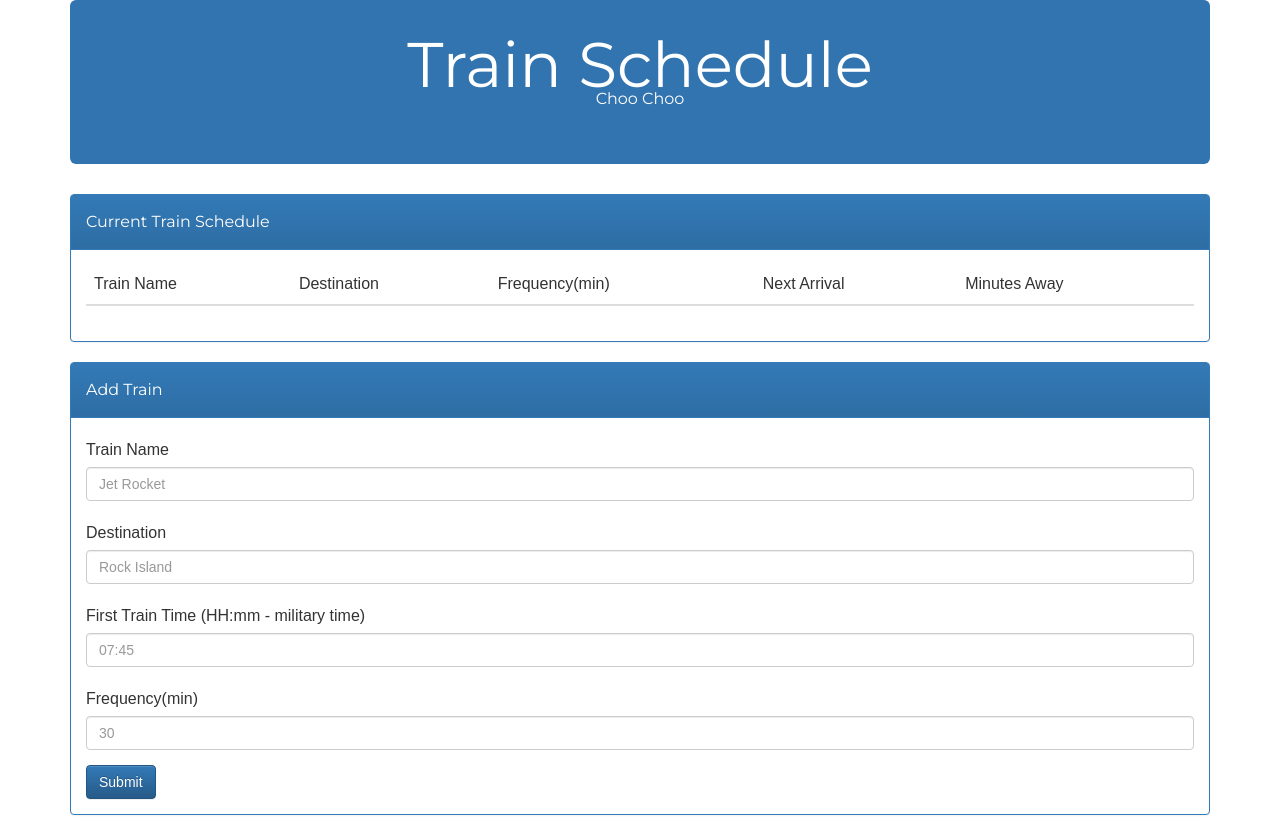
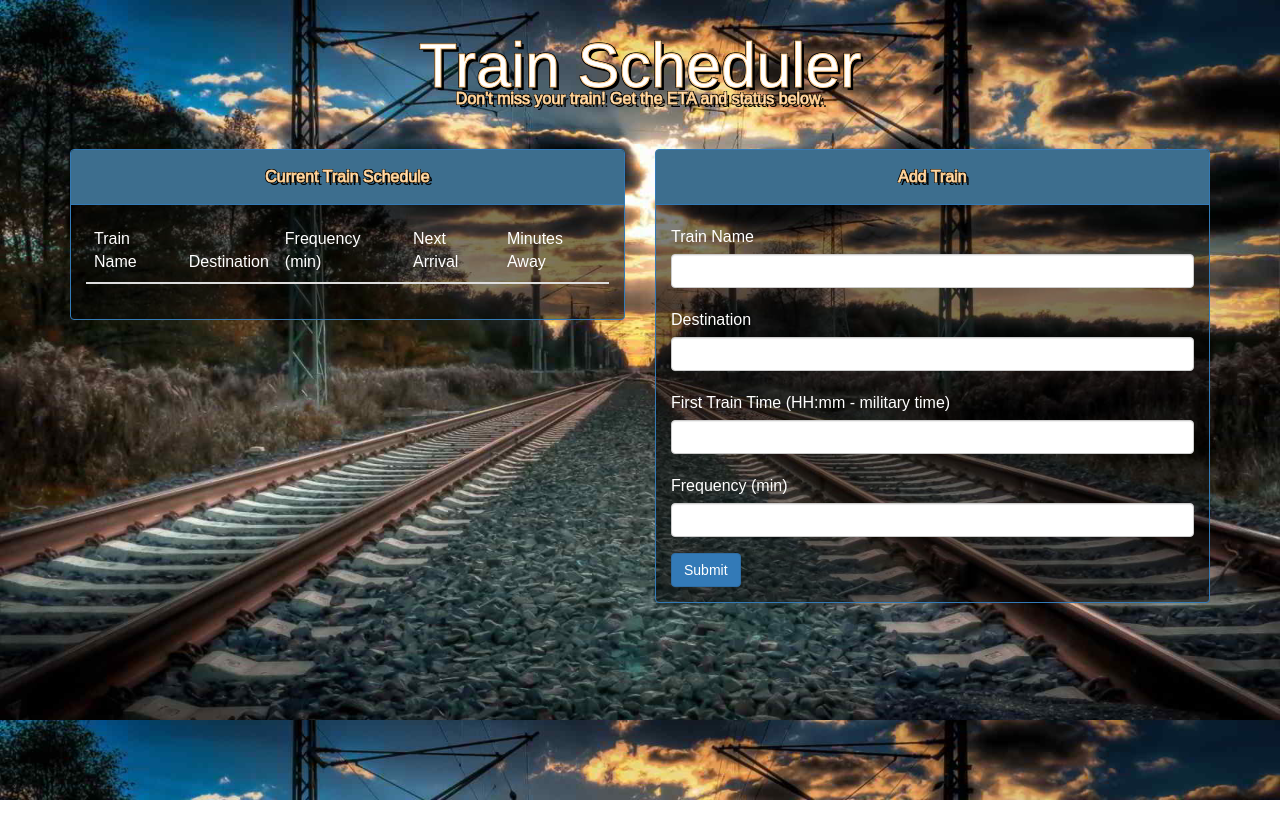
Before and after one commit to winniemlau/trainSchedule, a PHP site: page / in a window 1280 px wide. After the commit the page ends 800 px from the top, so only its background shows below. Run offline with PHP 8.4, Linux system fonts and the light colour scheme; lists and menus that the app fills with data are empty; some libraries are stand-ins or nearby versions.

Commit message:
logic and layout changes

```diff
--- a/assets/css/style.css
+++ b/assets/css/style.css
@@ -2,8 +2,41 @@ body {
 	font-size: 16px;
 	line-height: 34px;
 	font-family: 'Arial', 'Helvetica Neue', Helvetica, sans-serif;
+  background-image: url(../images/trainsun.jpg);
+  background-size: cover;
+	overflow: hidden;
+	color: white
 }
 
 h1, h3 {
+   -webkit-text-stroke: 1px #fbc886;
+   color: white;
+   text-shadow:
+       3px 3px 0 #000,
+     -1px -1px 0 #000,
+      1px -1px 0 #000,
+      -1px 1px 0 #000,
+       1px 1px 0 #000;
 	font-family: 'Montserrat', sans-serif;
+	text-align: center;
 }
+
+.row {
+	margin-top: -45px;
+}
+
+.panel-primary{
+	background-color: rgba(0,0,0,.5);
+}
+
+.panel-primary >.panel-heading {
+	background-color: #3d6e8e;
+}
+
+button{
+	background-color: # #3d6e8e;
+}
+
+#trainTable tr:hover td {
+background-color: transparent;
+}
--- a/index.html
+++ b/index.html
@@ -1,41 +1,35 @@
-
-<html>
+<!DOCTYPE html>
+<html lang="en">
 <head>
-    <title>Train Schedule</title>
-    <script src="https://ajax.googleapis.com/ajax/libs/jquery/1.12.0/jquery.min.js"></script>
+	<meta charset="UTF-8">
+	<title>Train Scheduler</title>
 	<!-- Latest compiled and minified CSS -->
 	<link rel="stylesheet" href="https://maxcdn.bootstrapcdn.com/bootstrap/3.3.6/css/bootstrap.min.css" integrity="sha384-1q8mTJOASx8j1Au+a5WDVnPi2lkFfwwEAa8hDDdjZlpLegxhjVME1fgjWPGmkzs7" crossorigin="anonymous">
-
+	<link rel="stylesheet" href="assets/css/reset.css">
+	<link rel="stylesheet" href="assets/css/style.css">
 	<script src="https://code.jquery.com/jquery-2.2.1.min.js"></script>
-
-    <!-- Optional theme -->
-    <link rel="stylesheet" href="https://maxcdn.bootstrapcdn.com/bootstrap/3.3.6/css/bootstrap-theme.min.css" integrity="sha384-fLW2N01lMqjakBkx3l/M9EahuwpSfeNvV63J5ezn3uZzapT0u7EYsXMjQV+0En5r" crossorigin="anonymous">
-
-    <!-- Latest compiled and minified JavaScript -->
 	<script src="https://maxcdn.bootstrapcdn.com/bootstrap/3.3.6/js/bootstrap.min.js" integrity="sha384-0mSbJDEHialfmuBBQP6A4Qrprq5OVfW37PRR3j5ELqxss1yVqOtnepnHVP9aJ7xS" crossorigin="anonymous"></script>
 
-    <link rel="stylesheet" type="text/css" href="assets/css/reset.css">
+	<!-- Firebase Reference -->
+	<script src="https://cdn.firebase.com/js/client/2.4.1/firebase.js"></script>
 
-    <link rel="stylesheet" type="text/css" href="assets/css/style.css">
-
-    <link href='https://fonts.googleapis.com/css?family=Montserrat' rel='stylesheet' type='text/css'>
-
-    <script src='https://cdn.firebase.com/js/client/2.2.1/firebase.js'></script>
-
+	<!-- Moment.js Reference -->
 	<script src="https://cdn.jsdelivr.net/momentjs/2.12.0/moment.min.js"></script>
-
-    <script src="assets/javascript/app.js"></script>
 </head>
 <body>
+
+<!-- Train Time -->
 <div class="container">
-       <div class="jumbotron" style="background-color: #3174af; color: white">
-        <h1 class="text-center">Train Schedule</h1>
-        <h3 class="text-center">Choo Choo</h3>
+
+	<!-- Jumbotron -->
+	<div class="jumbotron" style="background-color: transparent; color: white">
+		<h1 class="text-center">Train Scheduler</h1>
+		<h3 class="text-center">Don't miss your train! Get the ETA and status below.</h3>
 	</div>
 
-
 	<div class="row">
-        <div class="col-lg-12">
+		<div class="col-md-6">
+		<!-- Train Schedule -->
 			<div class="panel panel-primary">
 				<div class="panel-heading">
 					<h3 class="panel-title"><strong>Current Train Schedule</strong></h3>
@@ -46,7 +40,7 @@
 							<tr>
 								<th>Train Name</th>
 								<th>Destination</th>
-                                <th>Frequency(min)</th>
+								<th>Frequency (min)</th>
 								<th>Next Arrival</th>
 								<th>Minutes Away</th>
 							</tr>
@@ -57,42 +51,50 @@
 					</table>
 				</div>
 			</div>
+		</div>
 
+		<div class="col-md-6">
+			<!-- Add Train  -->
 			<div class="panel panel-primary">
 				<div class="panel-heading">
 					<h3 class="panel-title"><strong>Add Train</strong></h3>
 				</div>
+
 				<div class="panel-body">
-
+				<!-- Entry Form -->
 				<form>
 					<div class="form-group">
 						<label for="">Train Name</label>
-                        <input type="text" class="form-control" id="trainNameInput" placeholder="Jet Rocket">
+						<input type="text" class="form-control" id="trainNameInput">
 					</div>
 
 					<div class="form-group">
 						<label for="">Destination</label>
-                        <input type="text" class="form-control" id="placeInput" placeholder="Rock Island">
+						<input type="text" class="form-control" id="destinationInput">
 					</div>
 
 					<div class="form-group">
 						<label for="">First Train Time (HH:mm - military time)</label>
-                        <input type="text" class="form-control" id="firstTrainInput" placeholder="07:45">
+						<input type="text" class="form-control" id="firstTrainInput">
 					</div>
 
 					<div class="form-group">
-                        <label for="">Frequency(min)</label>
-                        <input type="text" class="form-control" id="frequencyInput" placeholder="30">
+						<label for="">Frequency (min)</label>
+						<input type="text" class="form-control" id="frequencyInput">
 					</div>
 
-                    <button type="submit" class="btn btn-primary" id="addUser">Submit</button>
+					<button type="submit" class="btn btn-primary" id="addTrainBtn">Submit</button>
 				</form>
 
 				</div>
 			</div>
+		</div>
+	</div>
 
 </div>
-    </div>
-</div>
+
+<!-- Javascript -->
+<script src="assets/javascript/app.js"></script>
+
 </body>
 </html>
```
Also changed, not shown: assets/javascript/app.js (+44 -43 lines), assets/images/screenshot.jpg (added), assets/images/trainsun.jpg (added). Lines whose indentation alone changed are shown as unchanged.
